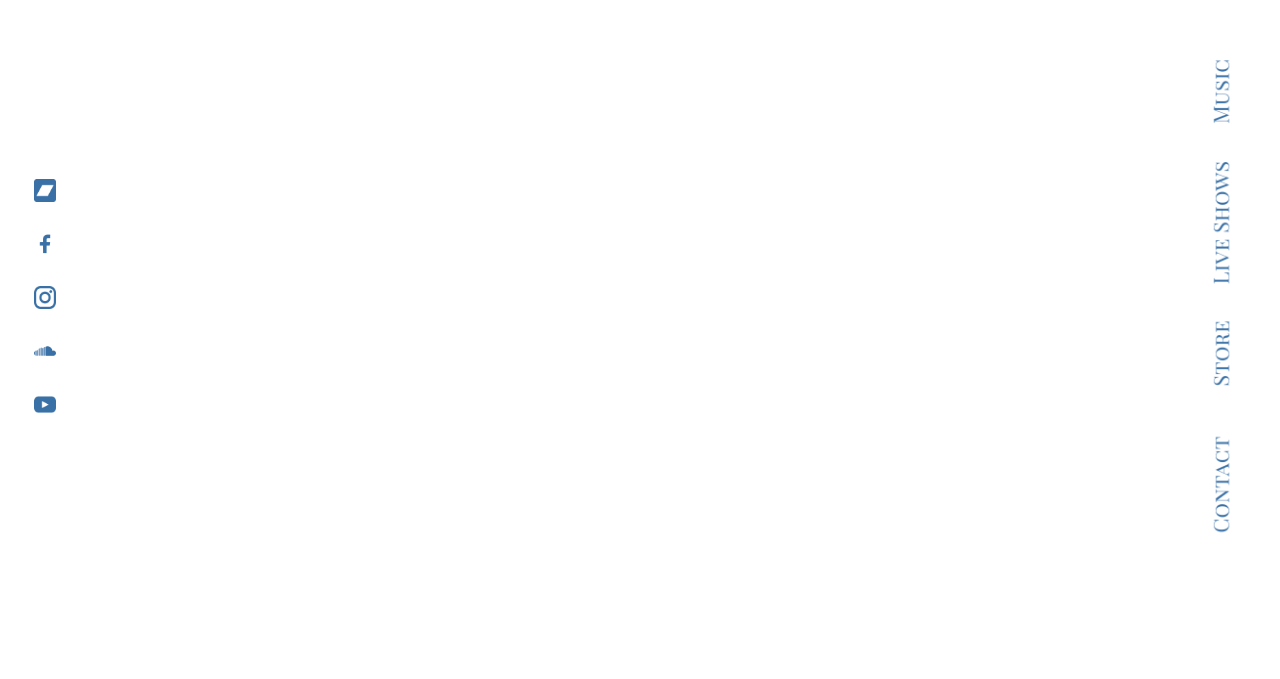
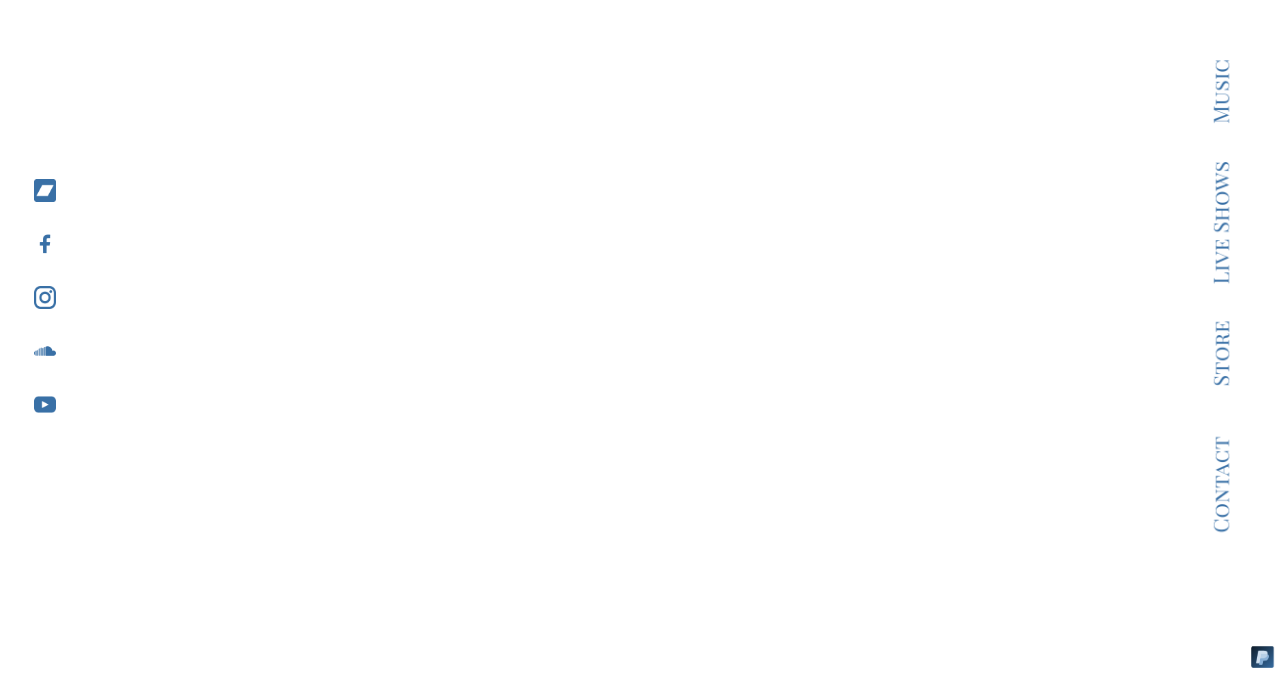
Before and after one commit to kairos4242/nick-lange, a React (Create React App) app: page / in a window 1280 px wide. Shown: the part 121-800 px from the top of the page. Built offline with nearby package versions, Linux system fonts and the light colour scheme.

Commit message:
Add PayPal button in the corner

```diff
--- a/src/App.css
+++ b/src/App.css
@@ -114,6 +114,20 @@
   top: 0px;
   right: 0px;
   margin: auto;
+}
+
+.paypal-icon{
+  width: 35px;
+  height: 35px;
+  position: fixed;
+  bottom:0px;
+  right:0px;
+  margin:auto;
+}
+
+.paypal{
+  max-width: 70%;
+  max-height: 70%;
 }
 
 .right-span-old{
--- a/src/App.js
+++ b/src/App.js
@@ -4,6 +4,7 @@ import concertbwmp4 from './videos/concert_bw.mp4'
 import poster from "./images/poster.png";
 import SidebarParent from './components/SidebarParent'
 import MediaQuery from 'react-responsive'
+import PayPalButton from './components/PayPalButton';
 
 
 
@@ -29,6 +30,7 @@ function App() {
             <stylized> {/*NICK LANGE*/} </stylized>
           </p>
           <SidebarParent/>
+          <PayPalButton/>
         </header>
       </MediaQuery>
 
--- /dev/null
+++ b/src/components/PayPalButton.js
@@ -0,0 +1,23 @@
+import React, {Component} from 'react';
+import paypal from '../images/paypal.png'
+import paypal_white from '../images/paypal_white.png'
+
+class PayPalButton extends Component {
+
+    render () {
+        return (
+            <div className="paypal-icon">
+                <a href="https://www.paypal.com/paypalme/nicklangepresents ">
+                    <img
+                    className="paypal"
+                    alt="paypal"
+                    src={paypal}
+                    onMouseOver={e => (e.currentTarget.src = paypal_white)}
+                    onMouseOut={e => (e.currentTarget.src = paypal)}/>
+                </a>
+            </div>
+        )
+    }
+};
+
+export default PayPalButton;
```
Also changed, not shown: src/images/paypal.png (added), src/images/paypal_white.png (added).
